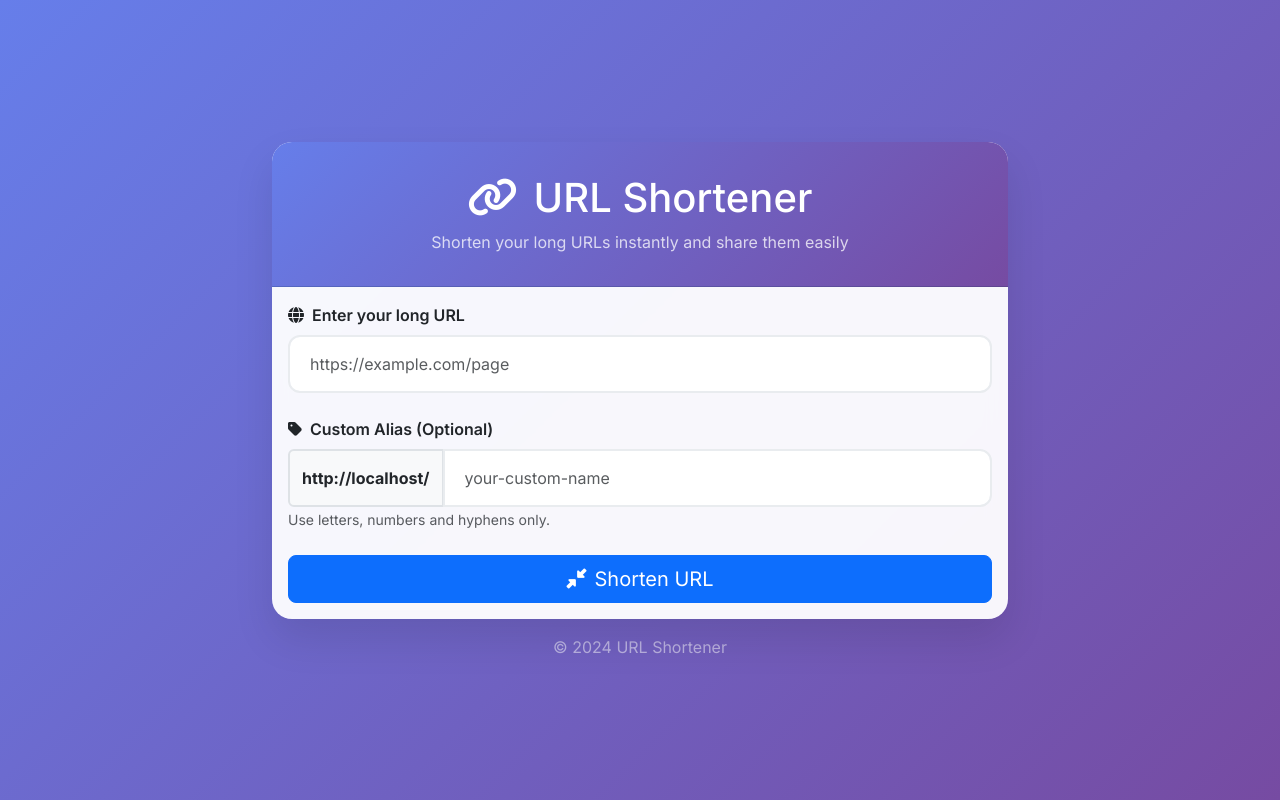
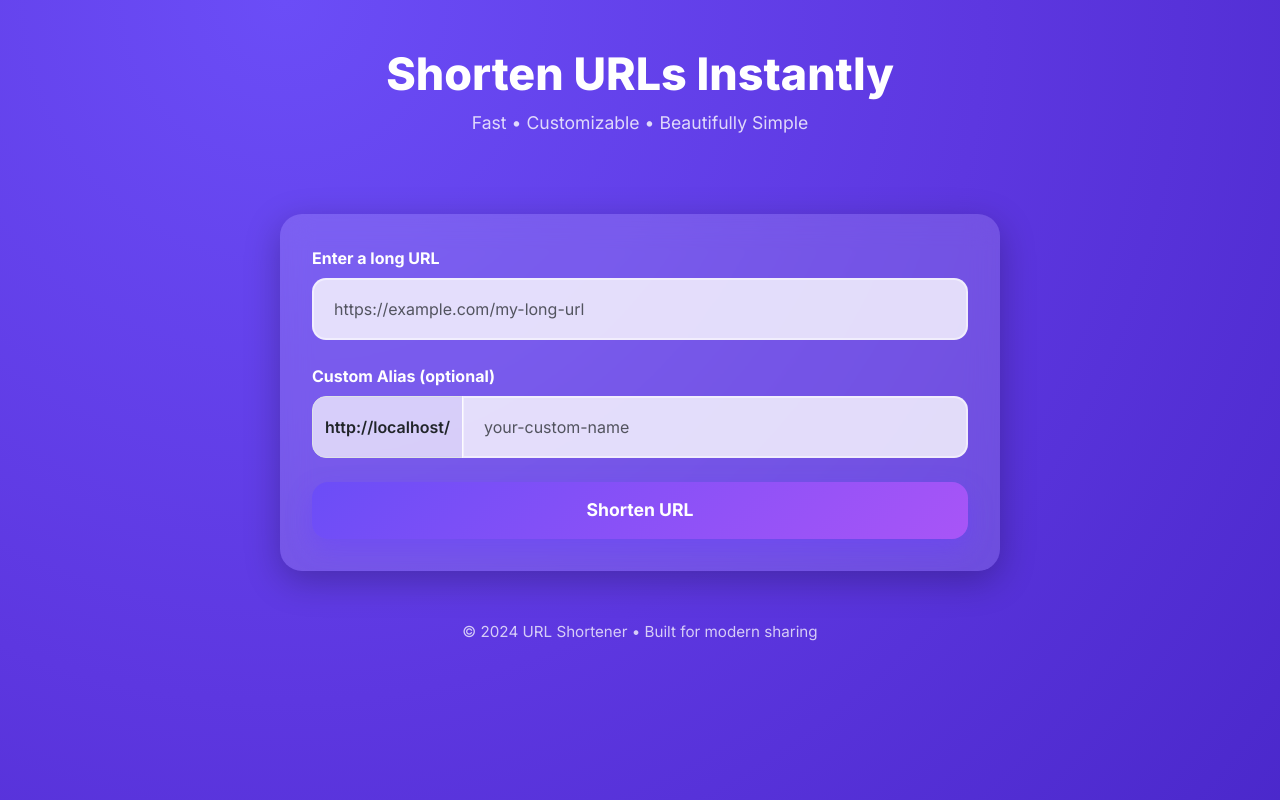
Before and after one commit to SANTHOSH-VJ/url-saas, a Flask app: page / in a window 1280 px wide. Run offline with Flask 3, Linux system fonts and the light colour scheme.

Commit message:
updated ui

```diff
--- a/templates/index.html
+++ b/templates/index.html
@@ -3,199 +3,253 @@
 <head>
     <meta charset="UTF-8">
     <meta name="viewport" content="width=device-width, initial-scale=1.0">
-    <title>URL Shortener - Shorten Your Links Instantly</title>
+    <title>URL Shortener – Fast, Simple & Customizable</title>
 
-    <link href="https://cdn.jsdelivr.net/npm/bootstrap@5.3.0/dist/css/bootstrap.min.css" rel="stylesheet">
-    <link href="https://cdnjs.cloudflare.com/ajax/libs/font-awesome/6.4.0/css/all.min.css" rel="stylesheet">
-    <link href="https://fonts.googleapis.com/css2?family=Inter:wght@300;400;500;600;700&display=swap" rel="stylesheet">
+    <!-- Fonts -->
+    <link href="https://fonts.googleapis.com/css2?family=Inter:wght@300;400;500;600;700;800&display=swap" rel="stylesheet">
+    <link href="https://cdnjs.cloudflare.com/ajax/libs/font-awesome/6.5.0/css/all.min.css" rel="stylesheet">
+
+    <!-- Bootstrap -->
+    <link rel="stylesheet" href="https://cdn.jsdelivr.net/npm/bootstrap@5.3.0/dist/css/bootstrap.min.css">
 
     <style>
         body {
             font-family: 'Inter', sans-serif;
-            background: linear-gradient(135deg, #667eea 0%, #764ba2 100%);
+            background: radial-gradient(circle at top, #6b4df7, #5d37e0, #4725c7);
             min-height: 100vh;
+            overflow-x: hidden;
+            animation: bgMove 12s ease infinite alternate;
+            background-size: 180%;
         }
 
-        .main-container {
-            min-height: 100vh;
-            display: flex;
-            align-items: center;
-            justify-content: center;
-            padding: 20px;
+        @keyframes bgMove {
+            0% { background-position: 0% 0%; }
+            100% { background-position: 100% 100%; }
         }
 
-        .card {
-            border: none;
-            border-radius: 20px;
-            box-shadow: 0 20px 40px rgba(0,0,0,0.1);
-            backdrop-filter: blur(10px);
-            background: rgba(255, 255, 255, 0.95);
+        /* ------------------------------
+           HERO SECTION
+        ------------------------------ */
+        .hero-title {
+            font-size: 2.8rem;
+            font-weight: 800;
+            color: white;
+            text-align: center;
+            margin-bottom: 8px;
         }
 
-        .card-header {
-            background: linear-gradient(135deg, #667eea 0%, #764ba2 100%);
-            color: white;
-            border-radius: 20px 20px 0 0 !important;
-            padding: 2rem;
+        .hero-subtitle {
             text-align: center;
+            color: rgba(255,255,255,0.8);
+            font-size: 1.1rem;
+            margin-bottom: 30px;
         }
 
+        /* ------------------------------
+           MAIN CARD
+        ------------------------------ */
+        .main-card {
+            width: 100%;
+            max-width: 720px;
+            margin: 0 auto;
+            padding: 32px;
+            border-radius: 22px;
+            background: rgba(255,255,255,0.14);
+            backdrop-filter: blur(15px);
+            box-shadow: 0 10px 35px rgba(0,0,0,.25);
+            animation: fadeIn 0.7s ease;
+        }
+
+        @keyframes fadeIn {
+            from { opacity: 0; transform: translateY(20px); }
+            to   { opacity: 1; transform: translateY(0); }
+        }
+
+        /* INPUTS */
         .form-control {
-            border-radius: 12px;
-            border: 2px solid #e9ecef;
-            padding: 15px 20px;
+            border-radius: 14px;
+            padding: 17px 20px;
+            border: 2px solid rgba(255,255,255,0.5);
+            background: rgba(255,255,255,0.8);
             font-size: 16px;
-            transition: 0.3s;
+            transition: 0.2s ease;
         }
 
         .form-control:focus {
-            border-color: #667eea;
-            box-shadow: 0 0 0 0.2rem rgba(102,126,234,0.25);
+            border-color: white;
+            box-shadow: 0 0 0 4px rgba(255,255,255,0.3);
         }
 
-        /* result box */
-        .result-container {
-            margin-top: 2rem;
-            padding: 1.5rem;
-            background: #f8f9fa;
-            border-radius: 12px;
-            border-left: 4px solid #667eea;
+        .input-group-text {
+            background: rgba(255,255,255,0.7);
+            border-radius: 14px 0 0 14px;
+            font-weight: 600;
         }
 
-        .result-url {
+        /* ------------------------------
+           BUTTON
+        ------------------------------ */
+        .btn-primary {
+            background: linear-gradient(135deg, #6b4df7 0%, #a855f7 100%);
+            padding: 15px;
+            border-radius: 16px;
+            border: none;
+            font-size: 1.1rem;
+            font-weight: 700;
+            color: white;
+            transition: 0.3s ease;
+            box-shadow: 0 10px 25px rgba(104,64,255,0.4);
+        }
+
+        .btn-primary:hover {
+            transform: translateY(-3px) scale(1.02);
+            box-shadow: 0 14px 30px rgba(104,64,255,0.6);
+        }
+
+        .btn-primary:active {
+            transform: scale(.97);
+        }
+
+        /* ------------------------------
+           RESULT BOX
+        ------------------------------ */
+        .result-box {
+            margin-top: 30px;
+            background: rgba(255,255,255,0.9);
+            padding: 18px 22px;
+            border-radius: 16px;
+            border-left: 6px solid #6b4df7;
+            box-shadow: 0 5px 20px rgba(0,0,0,0.15);
+            animation: fadeIn 0.5s ease;
+        }
+
+        .short-url-display {
             font-family: 'Courier New', monospace;
+            font-size: 1rem;
             background: white;
             padding: 10px 15px;
-            border-radius: 8px;
-            border: 1px solid #dee2e6;
-            word-break: break-all;
+            border-radius: 10px;
+            border: 1px solid #ddd;
+            word-break: break-word;
+        }
+
+        .copy-btn {
+            background: #00cc6a;
+            color: white;
+            padding: 10px 20px;
+            border-radius: 10px;
+            font-weight: 600;
+            border: none;
+            transition: 0.2s ease;
+        }
+
+        .copy-btn:hover {
+            transform: translateY(-2px);
+            background: #00b85d;
+        }
+
+        /* ------------------------------
+           FOOTER
+        ------------------------------ */
+        .footer {
+            margin-top: 50px;
+            text-align: center;
+            color: rgba(255,255,255,0.75);
+            font-size: 0.95rem;
         }
     </style>
 </head>
 
 <body>
-    <div class="main-container">
-        <div class="container">
-            <div class="row justify-content-center">
 
-                <div class="col-lg-8">
-                    <div class="card">
-
-                        <div class="card-header">
-                            <h1 class="mb-0"><i class="fas fa-link me-3"></i>URL Shortener</h1>
-                            <p class="mb-0 mt-2 opacity-75">Shorten your long URLs instantly and share them easily</p>
+    <!-- HERO -->
+    <div class="container py-5 text-center">
+        <h1 class="hero-title">Shorten URLs Instantly</h1>
+        <p class="hero-subtitle">Fast • Customizable • Beautifully Simple</p>
     </div>
 
-                        <div class="card-body">
+    <!-- MAIN CARD -->
+    <div class="main-card">
         <form id="urlForm">
+            <!-- URL INPUT -->
+            <label class="fw-bold mb-2 text-white">Enter a long URL</label>
+            <input type="url" id="long_url" name="long_url" class="form-control mb-4" placeholder="https://example.com/my-long-url" required>
 
-                                <!-- LONG URL -->
-                                <div class="mb-4">
-                                    <label class="form-label fw-semibold"><i class="fas fa-globe me-2"></i>Enter your long URL</label>
-                                    <input type="url" class="form-control form-control-lg" id="long_url" name="long_url" placeholder="https://example.com/page" required>
+            <!-- CUSTOM ALIAS -->
+            <label class="fw-bold mb-2 text-white">Custom Alias (optional)</label>
+            <div class="input-group mb-4">
+                <span class="input-group-text">{{ request.host_url }}</span>
+                <input type="text" id="alias" name="alias" class="form-control" placeholder="your-custom-name">
             </div>
 
-                                <!-- ⭐ CUSTOM ALIAS FIELD -->
-                                <div class="mb-4">
-                                    <label class="form-label fw-semibold">
-                                        <i class="fas fa-tag me-2"></i>Custom Alias (Optional)
-                                    </label>
-
-                                    <div class="input-group">
-                                        <span class="input-group-text bg-light border-2">
-                                            <strong id="baseUrl">{{ request.host_url }}</strong>
+            <!-- BUTTON -->
+            <button type="submit" id="submitBtn" class="btn btn-primary w-100">
+                <span class="btn-text">Shorten URL</span>
+                <span class="loading" style="display:none;">
+                    <span class="spinner-border spinner-border-sm me-2"></span>Processing...
                 </span>
-                                        <input type="text" class="form-control" id="alias" name="alias" placeholder="your-custom-name">
-                                    </div>
-
-                                    <small class="text-muted">Use letters, numbers and hyphens only.</small>
-                                </div>
-
-                                <div class="d-grid">
-                                    <button type="submit" class="btn btn-primary btn-lg" id="submitBtn">
-                                        <span class="btn-text"><i class="fas fa-compress-alt me-2"></i>Shorten URL</span>
-                                        <span class="loading" style="display:none;"><span class="spinner-border spinner-border-sm me-2"></span>Processing...</span>
             </button>
-                                </div>
-
         </form>
 
-                            <!-- RESULT BOX -->
-                            <div id="resultContainer" class="result-container" style="display:none;">
-                                <h5 class="mb-3"><i class="fas fa-check-circle text-success me-2"></i>Your shortened URL is ready!</h5>
-
+        <!-- RESULT -->
+        <div id="resultContainer" style="display:none;">
+            <div class="result-box">
+                <p class="fw-bold mb-2 text-dark">Your Shortened URL:</p>
                 <div class="d-flex">
-                                    <div class="result-url flex-grow-1" id="resultUrl"></div>
-                                    <button class="copy-btn btn btn-success ms-3" onclick="copyToClipboard()">
-                                        <i class="fas fa-copy me-1"></i>Copy
-                                    </button>
-                                </div>
-                            </div>
-
-                        </div>
-                    </div>
-
-                    <div class="footer text-center mt-3 text-white-50">&copy; 2024 URL Shortener</div>
-
+                    <div class="short-url-display flex-grow-1 me-3" id="resultUrl"></div>
+                    <button class="copy-btn" onclick="copyToClipboard()">Copy</button>
                 </div>
             </div>
         </div>
     </div>
 
+    <div class="footer">&copy; 2024 URL Shortener • Built for modern sharing</div>
+
     <!-- JS -->
     <script>
-        document.getElementById('urlForm').addEventListener('submit', function (e) {
+        document.getElementById("urlForm").addEventListener("submit", function (e) {
             e.preventDefault();
 
-            const btn = document.getElementById('submitBtn');
-            btn.querySelector('.btn-text').style.display = 'none';
-            btn.querySelector('.loading').style.display = 'inline-block';
+            const btn = document.getElementById("submitBtn");
+            const longUrl = document.getElementById("long_url").value;
+            const alias = document.getElementById("alias").value;
+
+            btn.querySelector(".btn-text").style.display = "none";
+            btn.querySelector(".loading").style.display = "inline-block";
             btn.disabled = true;
 
             const formData = new FormData();
-            formData.append("long_url", document.getElementById("long_url").value);
-            formData.append("alias", document.getElementById("alias").value);
+            formData.append("long_url", longUrl);
+            formData.append("alias", alias);
 
-            fetch("/shorten", {
-                method: "POST",
-                body: formData
+            fetch("/shorten", { method: "POST", body: formData })
+                .then(r => r.json())
+                .then(data => {
+                    if (data.success) showResult(data.short_url);
+                    else showError(data.error);
                 })
-            .then(res => res.json())
-            .then(data => {
-                if (data.success) {
-                    showResult(data.short_url);
-                } else {
-                    showError(data.error || "Something went wrong!");
-                }
-            })
-            .catch(() => showError("Server error"))
                 .finally(() => {
-                btn.querySelector('.btn-text').style.display = 'inline-block';
-                btn.querySelector('.loading').style.display = 'none';
+                    btn.querySelector(".btn-text").style.display = "inline-block";
+                    btn.querySelector(".loading").style.display = "none";
                     btn.disabled = false;
                 });
         });
 
         function showResult(url) {
             document.getElementById("resultUrl").textContent = url;
-            const container = document.getElementById("resultContainer");
-            container.style.display = "block";
-            container.style.borderLeftColor = "#667eea";
+            document.getElementById("resultContainer").style.display = "block";
         }
 
         function showError(msg) {
-            const container = document.getElementById("resultContainer");
-            document.getElementById("resultUrl").innerHTML = `<span class="text-danger fw-bold">${msg}</span>`;
-            container.style.display = "block";
-            container.style.borderLeftColor = "#dc3545";
+            document.getElementById("resultUrl").innerHTML = `<span class="text-danger">${msg}</span>`;
+            document.getElementById("resultContainer").style.display = "block";
         }
 
         function copyToClipboard() {
             const text = document.getElementById("resultUrl").textContent;
             navigator.clipboard.writeText(text);
-            alert("Copied: " + text);
+            alert("Copied to clipboard!");
         }
     </script>
-
 </body>
 </html>
```
Lines whose indentation alone changed are shown as unchanged.
